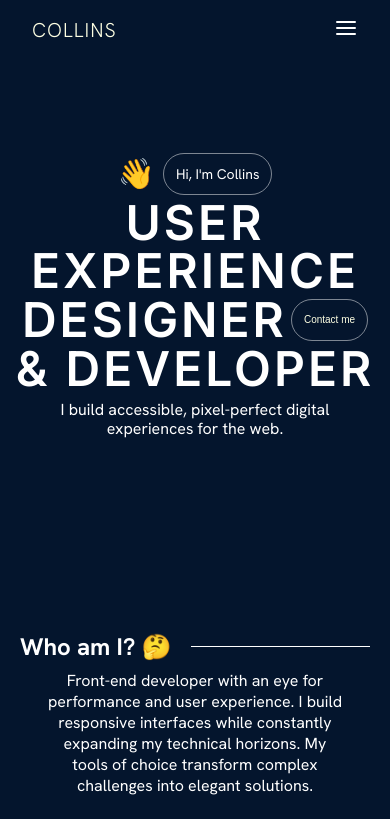
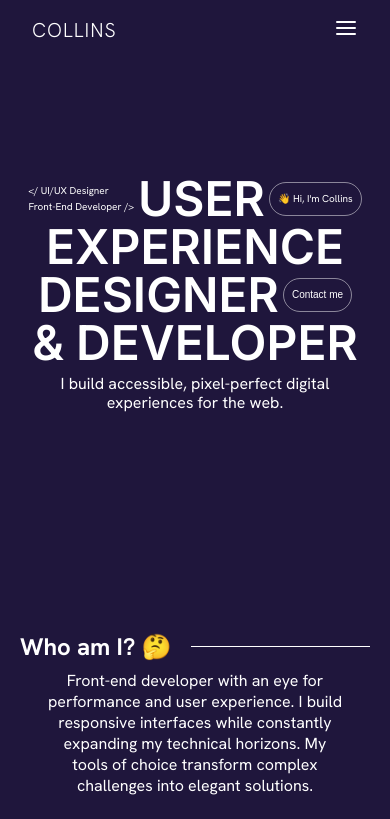
Before and after one commit to Acollins65/Collins_Dev_Portfolio, a React (Vite) app: page / in a window 390 px wide. Shown: the top 819 px of the page. Built offline with nearby package versions, Linux system fonts and the light colour scheme.

Commit message:
Hero module Update - Responsiveness

```diff
--- a/src/Sections/Hero Section/Hero.jsx
+++ b/src/Sections/Hero Section/Hero.jsx
@@ -6,9 +6,11 @@ export const Hero = () => {
     <section className={styles.container}>
       <div className={styles.content}>
         <div className={`${styles.contentRows} ${styles.firstRow}`}>
-          <div className={styles.wrapper}>
-            <span className={styles.waveEmoji}> 👋</span>
-            <h3 className={styles.roundedBoarder}>Hi, I'm Collins</h3>
+          <div>
+            <h3>
+              &lt;/ UI/UX Designer <br />
+              Front-End Developer /&gt;
+            </h3>
           </div>
           <div>
             <h1>User</h1>
@@ -34,7 +36,7 @@ export const Hero = () => {
           <div>
             <h1>Designer</h1>
           </div>
-          <button className={styles.roundedBoarderDev}>
+          <button className={styles.roundedBoarder}>
             <h3>Contact me</h3>
           </button>
         </div>
--- a/src/Sections/Hero Section/Hero.module.css
+++ b/src/Sections/Hero Section/Hero.module.css
@@ -10,7 +10,6 @@
   padding: 0;
   margin: 0;
   overflow: hidden;
-  background-color: var(--color-background);
 }
 
 .content {
@@ -57,17 +56,17 @@ h3 {
   width: 60%;
   margin-top: 0.5rem;
 }
-.firstRow > div:nth-child(1) {
-  display: none;
-}
+
 .roundedBoarderDev {
   display: none;
 }
 .roundedBoarder {
+  color: white;
   border: var(--border-style);
   padding: 16px;
   border-radius: var(--border-radius);
   transition: shake 3s ease-in-out 0;
+  background-color: transparent;
 }
 
 .roundedBoarder:hover {
@@ -92,16 +91,12 @@ h3 {
     width: 85%;
   }
 }
-/* @media screen and (max-width: 760px) {
-  h1 {
-    font-size: 3rem;
-    line-height: 4rem;
+@media screen and (max-width: 860px) {
+  h3 {
+    font-size: 0.875rem;
+    line-height: 0.9375rem;
   }
-  .headerDetail {
-    width: 75%;
-    margin-top: 0.2rem;
-  }
-}*/
+}
 
 @media screen and (max-width: 768px) {
   .container {
@@ -110,7 +105,7 @@ h3 {
   h1 {
     font-size: 3rem;
     line-height: 2.5rem;
-    letter-spacing: 3px;
+    letter-spacing: 0px;
   }
 
   h2 {
@@ -128,13 +123,13 @@ h3 {
     margin-top: 0.2rem;
   }
   .roundedBoarder {
-    padding: 8px 16px;
+    padding: 12px;
   }
 }
 
 @media screen and (max-width: 640px) {
   .container {
-    flex-direction: column;
+    flex-direction: row;
     justify-content: center;
   }
   .content {
@@ -157,39 +152,11 @@ h3 {
   h3 {
     font-size: 0.625rem;
   }
-  .firstRow > div:nth-child(1) h3 {
-    font-size: 0.875rem;
-  }
+
   .roundedBoarder {
-    padding: 12px;
-  }
-  .roundedBoarderDev {
-    display: inline;
-    border: var(--border-style);
-    padding: 12px;
-    border-radius: var(--border-radius);
-    transition: shake 3s ease-in-out 0;
-    background: transparent;
-    color: var(--color-text-primary);
+    padding: 8px;
   }
 
-  .waveEmoji {
-    font-size: 30px;
-  }
-
-  .firstRow {
-    flex-direction: column;
-    gap: 8px;
-  }
-  .firstRow > div:nth-child(1) {
-    /* margin-bottom: 4px; */
-    display: flex;
-    align-items: center;
-    gap: 8px;
-  }
-  .firstRow > div:nth-child(3) {
-    display: none;
-  }
   .secondRow > div:nth-child(1) {
     display: none;
   }
--- a/src/Sections/Navbar/Navbar.module.css
+++ b/src/Sections/Navbar/Navbar.module.css
@@ -123,7 +123,6 @@
     width: 100%;
     height: 100vh;
     background-color: var(--color-background);
-
   }
 
   .menuItemsSmall li {
--- a/src/index.css
+++ b/src/index.css
@@ -13,7 +13,7 @@ html {
   scroll-behavior: smooth;
   font-size: 16px;
   font-optical-sizing: auto;
-  background-color: var(--color-background);
+  background-color: #1f163c;
   font-family: "Hanken Grotesk", serif;
 }
 body {
--- a/src/vars.css
+++ b/src/vars.css
@@ -1,6 +1,6 @@
 :root {
   /* Colours */
-  --color-text-primary: #feffe3;
+  --color-text-primary: #ffffff;
   --color-text-secondary: rgba(255, 255, 255, 0.5);
   --color-background: #04152d;
   --color-text-border: rgba(255, 255, 255, 0.481);
```
